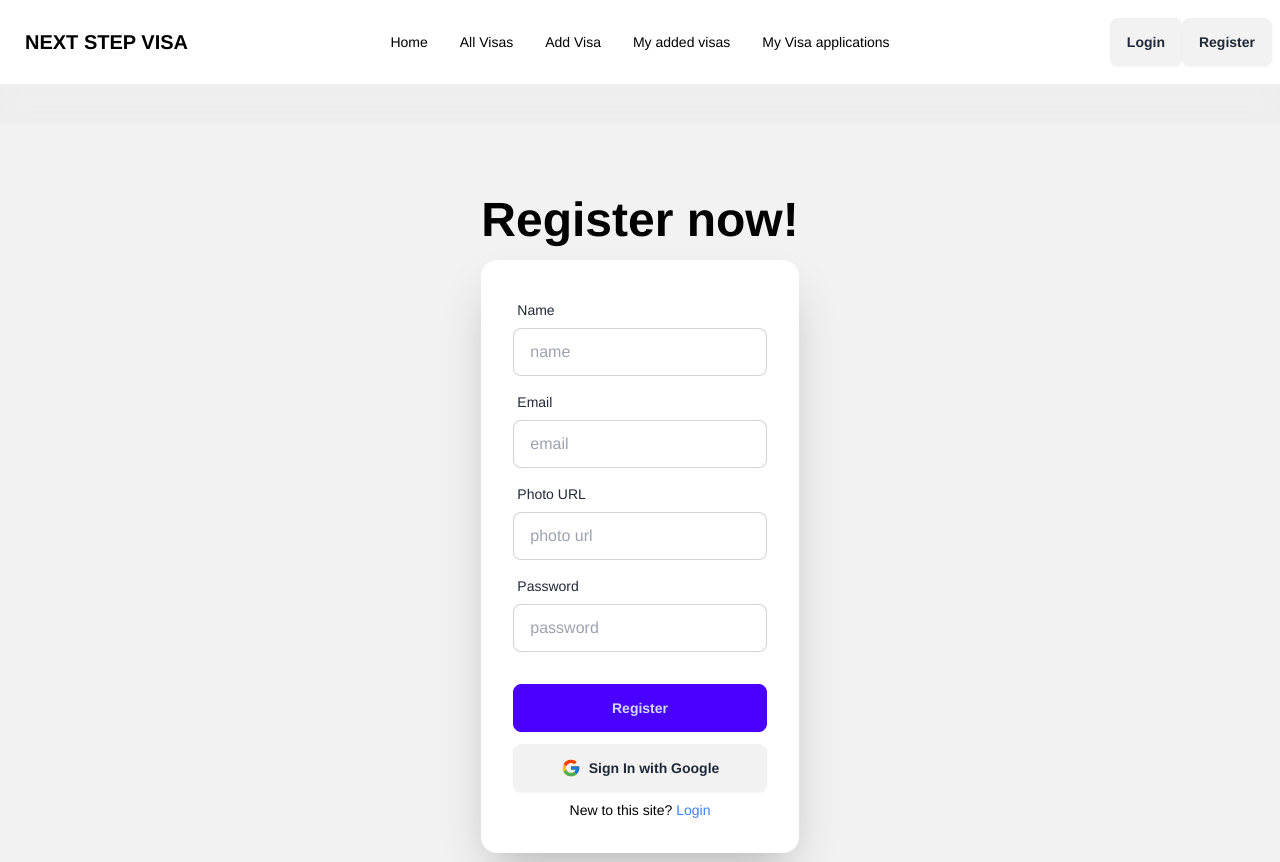
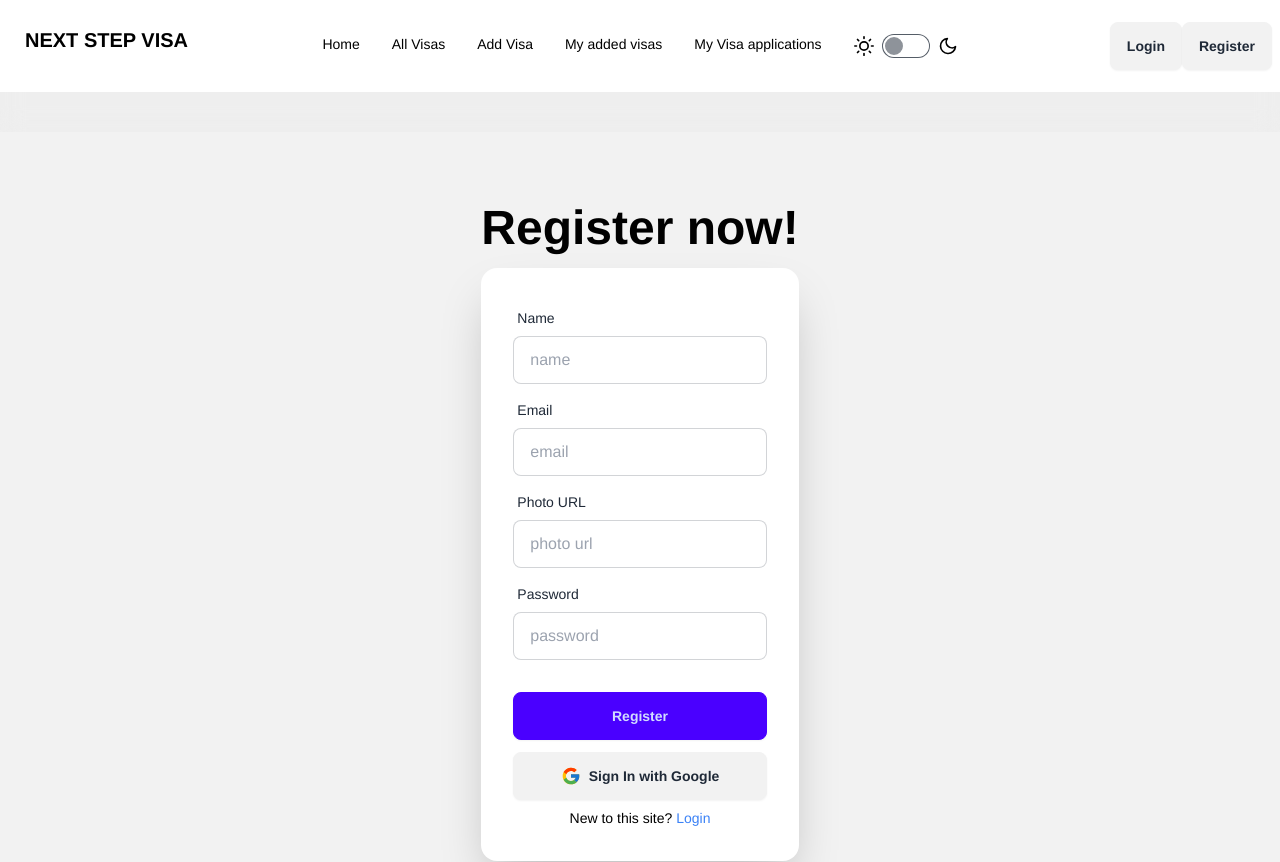
Before and after one commit to Shubahy-Sadik-Shiam/next-step-visa-client-side, a React (Vite) app: page /register in a window 1280 px wide. Shown: the top 862 px of the page. Built offline with nearby package versions, Linux system fonts and the light colour scheme; no server answers.

Commit message:
Add dark/light theme

```diff
--- a/src/components/Navbar.jsx
+++ b/src/components/Navbar.jsx
@@ -4,16 +4,21 @@ import { AuthContext } from "../provider/AuthProvider";
 
 const Navbar = () => {
   const { user, logOutUser } = useContext(AuthContext);
-  const [isOpen, setIsOpen] = useState(false)
+  const [isOpen, setIsOpen] = useState(false);
   const toggleMenu = () => {
-    setIsOpen(!isOpen)
-  }
+    setIsOpen(!isOpen);
+  };
   return (
     <header className="sticky top-0 z-10 backdrop-blur-md pb-10">
       <div className="navbar bg-base-100 py-4 z-50 sticky">
         <div className="navbar-start">
           <div className="dropdown relative">
-          <div onClick={toggleMenu} tabIndex={0} role="button" className="btn btn-ghost lg:hidden">
+            <div
+              onClick={toggleMenu}
+              tabIndex={0}
+              role="button"
+              className="btn btn-ghost lg:hidden"
+            >
               <svg
                 xmlns="http://www.w3.org/2000/svg"
                 className="h-5 w-5"
@@ -29,8 +34,8 @@ const Navbar = () => {
                 />
               </svg>
             </div>
-          {
-            isOpen && <ul
+            {isOpen && (
+              <ul
                 tabIndex={0}
                 className="menu menu-sm dropdown-content bg-base-100 rounded-box z-50 mt-3 w-52 p-2 shadow absolute"
               >
@@ -47,12 +52,50 @@ const Navbar = () => {
                   <NavLink to="/myAddedVisas">My added visas</NavLink>
                 </li>
                 <li>
-              <NavLink to="/myVisaApplication">My Visa applications</NavLink>
+                  <NavLink to="/myVisaApplication">
+                    My Visa applications
+                  </NavLink>
                 </li>
               </ul>
-          }
+            )}
           </div>
-        <a className="btn btn-ghost text-xl">NEXT STEP VISA</a>
+         <div>
+         <a className="btn btn-ghost text-xl mb-3">NEXT STEP VISA</a>
+          <label className="flex lg:hidden cursor-pointer gap-2">
+                <svg
+                  xmlns="http://www.w3.org/2000/svg"
+                  width="20"
+                  height="20"
+                  viewBox="0 0 24 24"
+                  fill="none"
+                  stroke="currentColor"
+                  strokeWidth="2"
+                  strokeLinecap="round"
+                  strokeLinejoin="round"
+                >
+                  <circle cx="12" cy="12" r="5" />
+                  <path d="M12 1v2M12 21v2M4.2 4.2l1.4 1.4M18.4 18.4l1.4 1.4M1 12h2M21 12h2M4.2 19.8l1.4-1.4M18.4 5.6l1.4-1.4" />
+                </svg>
+                <input
+                  type="checkbox"
+                  value="dark"
+                  className="toggle theme-controller"
+                />
+                <svg
+                  xmlns="http://www.w3.org/2000/svg"
+                  width="20"
+                  height="20"
+                  viewBox="0 0 24 24"
+                  fill="none"
+                  stroke="currentColor"
+                  strokeWidth="2"
+                  strokeLinecap="round"
+                  strokeLinejoin="round"
+                >
+                  <path d="M21 12.79A9 9 0 1 1 11.21 3 7 7 0 0 0 21 12.79z"></path>
+                </svg>
+              </label>
+         </div>
         </div>
         <div className="navbar-center hidden lg:flex">
           <ul className="menu menu-horizontal px-1">
@@ -70,6 +113,42 @@ const Navbar = () => {
             </li>
             <li>
               <NavLink to="/myVisaApplication">My Visa applications</NavLink>
+            </li>
+            <li>
+              <label className="flex cursor-pointer gap-2">
+                <svg
+                  xmlns="http://www.w3.org/2000/svg"
+                  width="20"
+                  height="20"
+                  viewBox="0 0 24 24"
+                  fill="none"
+                  stroke="currentColor"
+                  strokeWidth="2"
+                  strokeLinecap="round"
+                  strokeLinejoin="round"
+                >
+                  <circle cx="12" cy="12" r="5" />
+                  <path d="M12 1v2M12 21v2M4.2 4.2l1.4 1.4M18.4 18.4l1.4 1.4M1 12h2M21 12h2M4.2 19.8l1.4-1.4M18.4 5.6l1.4-1.4" />
+                </svg>
+                <input
+                  type="checkbox"
+                  value="dark"
+                  className="toggle theme-controller"
+                />
+                <svg
+                  xmlns="http://www.w3.org/2000/svg"
+                  width="20"
+                  height="20"
+                  viewBox="0 0 24 24"
+                  fill="none"
+                  stroke="currentColor"
+                  strokeWidth="2"
+                  strokeLinecap="round"
+                  strokeLinejoin="round"
+                >
+                  <path d="M21 12.79A9 9 0 1 1 11.21 3 7 7 0 0 0 21 12.79z"></path>
+                </svg>
+              </label>
             </li>
           </ul>
         </div>
--- a/src/pages/AllVisas.jsx
+++ b/src/pages/AllVisas.jsx
@@ -50,11 +50,11 @@ const AllVisas = () => {
         Explore All Visa Categories: Your Complete <br /> Guide to Global Travel
       </h2>
 
-      <details className="dropdown mb-2">
-        <summary className="btn m-1 w-40">
+      <details className="dropdown">
+        <summary className="btn m-1 w-40 mb-2">
           <p className="text-lg">Filter</p> <FaFilter />
         </summary>
-        <ul className="menu dropdown-content bg-gray-400 bg-opacity-30 space-y-1 rounded-box z-[1] w-52 p-2 shadow">
+        <ul className="menu dropdown-content bg-gray-400 backdrop-blur-lg bg-opacity-30 space-y-1 rounded-box z-[1] w-52 p-2 shadow">
           <li className="bg-gray-100 rounded-xl">
             <a onClick={handleAllVisa}>All Visa</a>
           </li>
--- a/tailwind.config.js
+++ b/tailwind.config.js
@@ -10,4 +10,7 @@ export default {
   plugins: [
     require('daisyui'),
   ],
+  daisyui: {
+    themes: ["light", "dark"], // Add the themes you want to use here
+  },
 }
```
Lines whose indentation alone changed are shown as unchanged.
